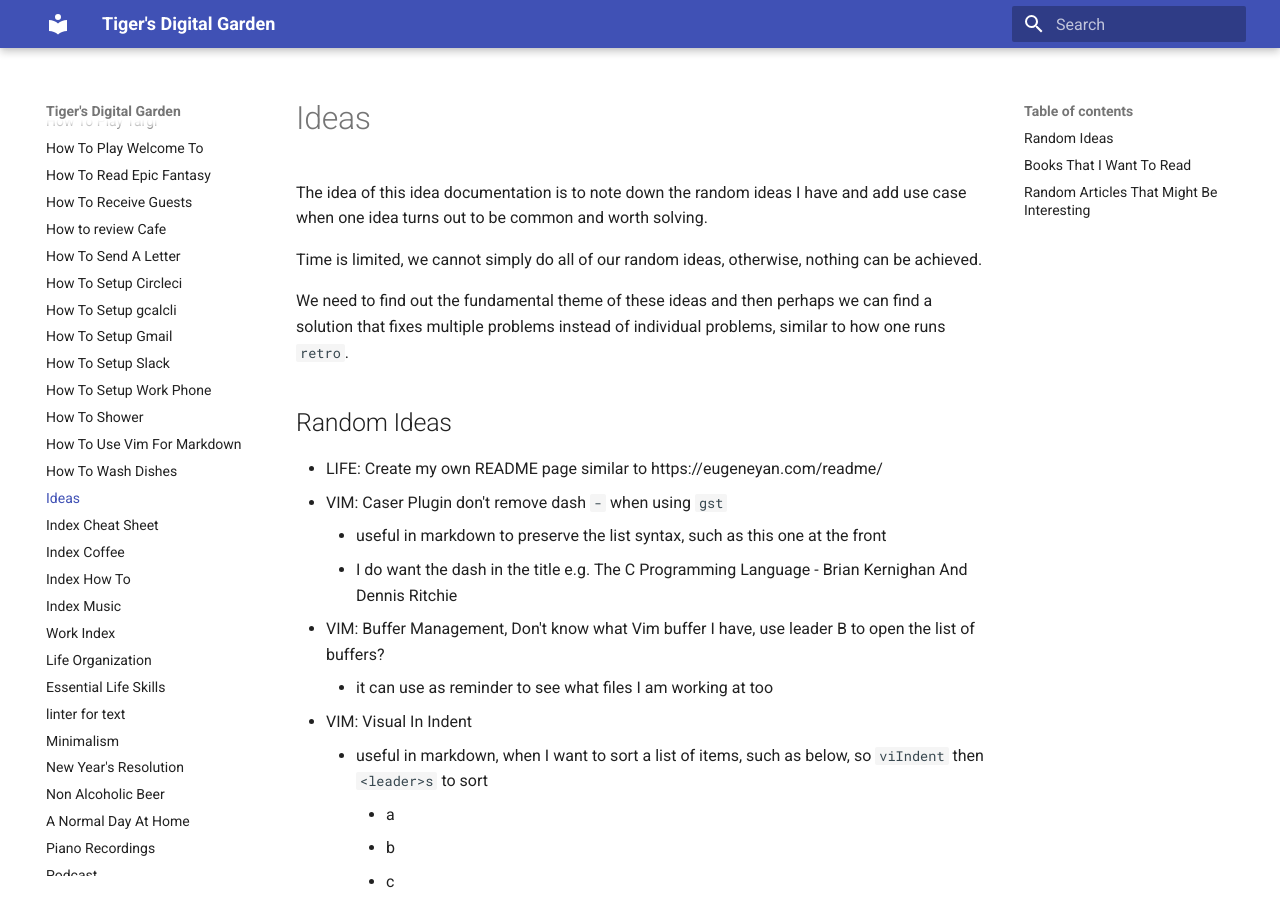
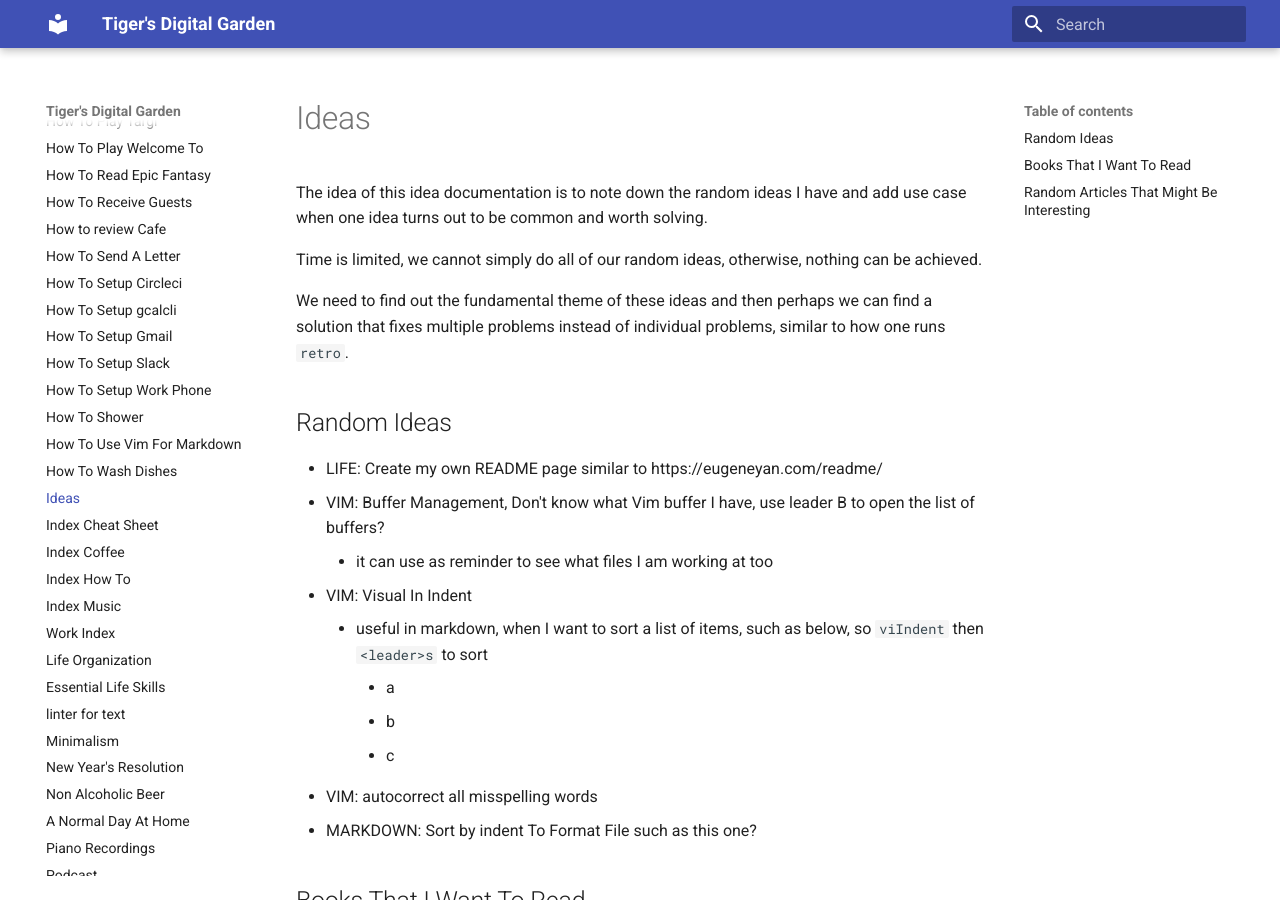
Before and after one commit to ynotstartups/notes, an MkDocs documentation site: the page built from notes/ideas.md, in a window 1280 px wide and 900 px high. Built offline with MkDocs 1.6.1 and Material for MkDocs 9.7.7, drawn with Linux system fonts in a browser that asks for light colours.

Commit message:
looked at the vim caser source code it is not easy
because `-` is part of the keyword vim caser try to change such as
`foo-bar` to `Foo Bar`

```diff
--- a/notes/ideas.md
+++ b/notes/ideas.md
@@ -9,9 +9,6 @@ We need to find out the fundamental theme of these ideas and then perhaps we can
 ## Random Ideas
 
 - LIFE: Create my own README page similar to https://eugeneyan.com/readme/
-- VIM: Caser Plugin don't remove dash `-` when using `gst`
-  - useful in markdown to preserve the list syntax, such as this one at the front
-  - I do want the dash in the title e.g. The C Programming Language - Brian Kernighan And Dennis Ritchie
 - VIM: Buffer Management, Don't know what Vim buffer I have, use leader B to open the list of buffers?
   - it can use as reminder to see what files I am working at too
 - VIM: Visual In Indent
```
